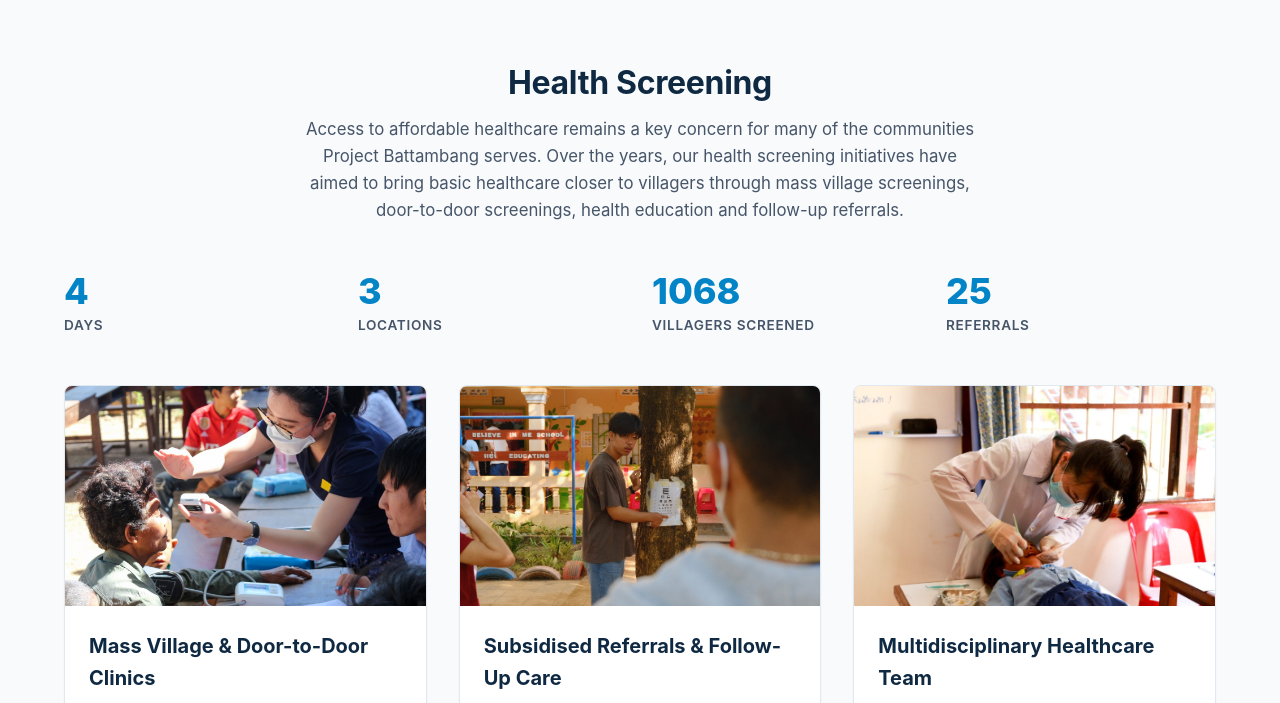
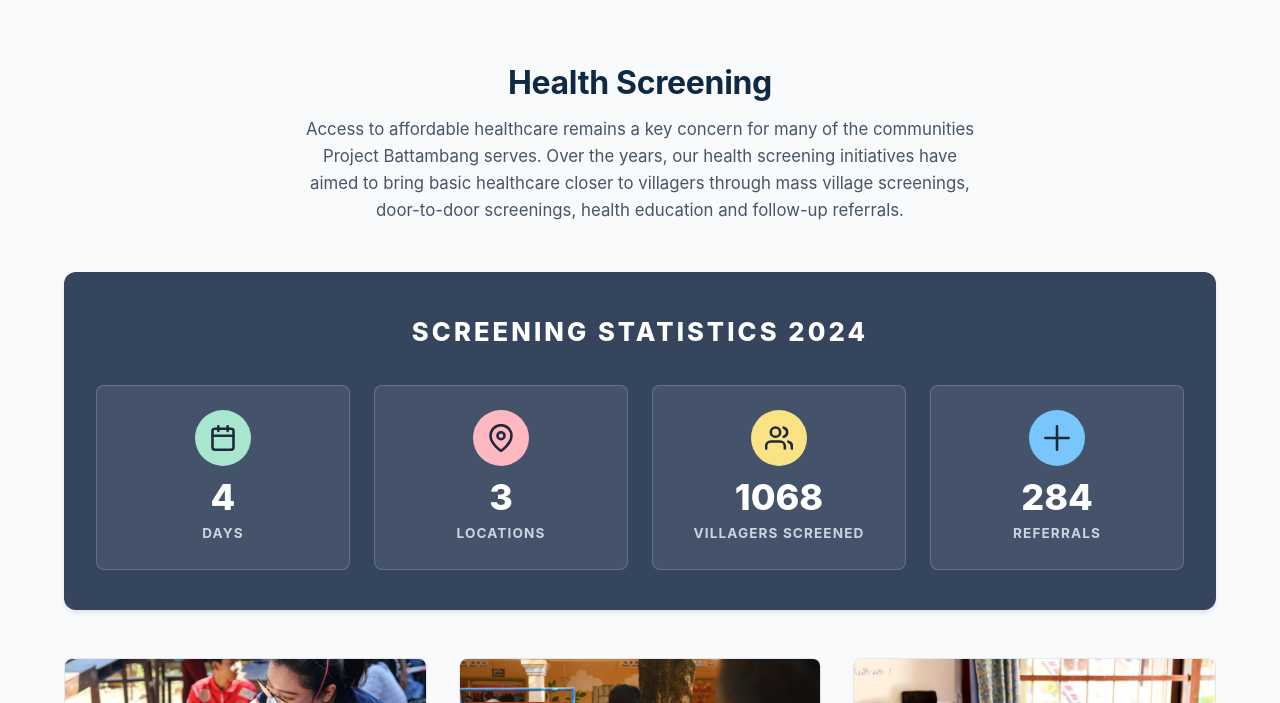
Before and after one commit to TanYiXun/project-battambang-website, a plain HTML site: page support-services.html in a window 1280 px wide. Shown: the part 80-783 px from the top of the page. Drawn offline with Linux system fonts and the light colour scheme.

Commit message:
Enhance Screening Statistics banner with dark slate background, title 2024, icons, stat cards, and 284 referrals count

```diff
--- a/content/support.json
+++ b/content/support.json
@@ -2,11 +2,12 @@
   "page_title": "Health Screening",
   "intro_text": "Access to affordable healthcare remains a key concern for many of the communities Project Battambang serves. Over the years, our health screening initiatives have aimed to bring basic healthcare closer to villagers through mass village screenings, door-to-door screenings, health education and follow-up referrals.",
   "hero_image": "images/fd6b4f_a7855784021d4c7eaa20451d8f6ed1e0~mv2_d_3456_5184_s_4_2.jpg",
+  "stats_title": "SCREENING STATISTICS 2024",
   "stats": [
-    { "label": "DAYS", "value": "4" },
-    { "label": "LOCATIONS", "value": "3" },
-    { "label": "VILLAGERS SCREENED", "value": "1068" },
-    { "label": "REFERRALS", "value": "25" }
+    { "label": "DAYS", "value": "4", "icon": "calendar" },
+    { "label": "LOCATIONS", "value": "3", "icon": "location" },
+    { "label": "VILLAGERS SCREENED", "value": "1068", "icon": "people" },
+    { "label": "REFERRALS", "value": "284", "icon": "bandage" }
   ],
   "areas": [
     {
--- a/css/style.css
+++ b/css/style.css
@@ -286,36 +286,75 @@
   flex-grow: 1;
 }
 
-/* Statistics Grid */
+/* Statistics Banner & Grid */
+.stats-banner {
+  background-color: #35455e;
+  border-radius: var(--radius-lg);
+  padding: 2.5rem 2rem;
+  margin-bottom: 3rem;
+  text-align: center;
+  color: #ffffff;
+  box-shadow: var(--shadow-md);
+}
+
+.stats-banner-title {
+  font-size: 1.6rem;
+  font-weight: 800;
+  letter-spacing: 0.12em;
+  text-transform: uppercase;
+  margin-bottom: 2rem;
+  color: #ffffff;
+}
+
 .stats-grid {
   display: grid;
   grid-template-columns: repeat(auto-fit, minmax(200px, 1fr));
   gap: 1.5rem;
-  margin-bottom: 3rem;
 }
 
-.stat-box {
-  background-color: var(--color-bg-card);
-  border: 1px solid var(--color-border);
+.stat-card {
+  background: rgba(255, 255, 255, 0.08);
+  border: 1px solid rgba(255, 255, 255, 0.18);
   border-radius: var(--radius-md);
-  padding: 1.75rem 1rem;
+  padding: 1.5rem 1rem;
   text-align: center;
+  display: flex;
+  flex-direction: column;
+  align-items: center;
+  justify-content: center;
+  transition: var(--transition);
+}
+
+.stat-card:hover {
+  background: rgba(255, 255, 255, 0.14);
+  transform: translateY(-2px);
+}
+
+.stat-icon {
+  width: 56px;
+  height: 56px;
+  border-radius: 50%;
+  display: flex;
+  align-items: center;
+  justify-content: center;
+  margin-bottom: 0.75rem;
+  font-size: 1.5rem;
 }
 
 .stat-value {
   font-size: 2.25rem;
   font-weight: 800;
-  color: var(--color-accent);
+  color: #ffffff;
   line-height: 1.1;
-  margin-bottom: 0.25rem;
 }
 
 .stat-label {
   font-size: 0.85rem;
-  font-weight: 600;
-  color: var(--color-text-muted);
+  font-weight: 700;
+  color: #cbd5e1;
   text-transform: uppercase;
-  letter-spacing: 0.05em;
+  letter-spacing: 0.08em;
+  margin-top: 0.35rem;
 }
 
 /* Donation Layout */
--- a/js/cms-loader.js
+++ b/js/cms-loader.js
@@ -122,15 +122,32 @@
         if (!data) return;
         if (data.page_title && document.querySelector('.page-title')) document.querySelector('.page-title').textContent = data.page_title;
         if (data.intro_text && document.querySelector('.page-intro')) document.querySelector('.page-intro').textContent = data.intro_text;
+        if (data.stats_title && document.querySelector('.stats-banner-title')) document.querySelector('.stats-banner-title').textContent = data.stats_title;
 
         const statsGrid = document.querySelector('.stats-grid');
         if (statsGrid && Array.isArray(data.stats) && data.stats.length > 0) {
-          statsGrid.innerHTML = data.stats.map(s => `
-            <div class="stat-card">
-              <div class="stat-value">${s.value || ''}</div>
-              <div class="stat-label">${s.label || ''}</div>
-            </div>
-          `).join('');
+          const iconSvgs = {
+            calendar: '<svg width="28" height="28" viewBox="0 0 24 24" fill="none" stroke="currentColor" stroke-width="2.2" stroke-linecap="round" stroke-linejoin="round"><rect x="3" y="4" width="18" height="18" rx="2" ry="2"></rect><line x1="16" y1="2" x2="16" y2="6"></line><line x1="8" y1="2" x2="8" y2="6"></line><line x1="3" y1="10" x2="21" y2="10"></line></svg>',
+            location: '<svg width="28" height="28" viewBox="0 0 24 24" fill="none" stroke="currentColor" stroke-width="2.2" stroke-linecap="round" stroke-linejoin="round"><path d="M21 10c0 7-9 13-9 13s-9-6-9-13a9 9 0 0 1 18 0z"></path><circle cx="12" cy="10" r="3"></circle></svg>',
+            people: '<svg width="28" height="28" viewBox="0 0 24 24" fill="none" stroke="currentColor" stroke-width="2.2" stroke-linecap="round" stroke-linejoin="round"><path d="M17 21v-2a4 4 0 0 0-4-4H5a4 4 0 0 0-4 4v2"></path><circle cx="9" cy="7" r="4"></circle><path d="M23 21v-2a4 4 0 0 0-3-3.87"></path><path d="M16 3.13a4 4 0 0 1 0 7.75"></path></svg>',
+            bandage: '<svg width="28" height="28" viewBox="0 0 24 24" fill="none" stroke="currentColor" stroke-width="2.2" stroke-linecap="round" stroke-linejoin="round"><path d="M12 2v20M2 12h20"></path></svg>'
+          };
+          const iconBgColors = { calendar: '#a8e6cf', location: '#fdb8c0', people: '#fbe285', bandage: '#78c6fb' };
+
+          statsGrid.innerHTML = data.stats.map(s => {
+            const iconKey = s.icon || 'calendar';
+            const svg = iconSvgs[iconKey] || iconSvgs.calendar;
+            const bg = iconBgColors[iconKey] || '#78c6fb';
+            return `
+              <div class="stat-card">
+                <div class="stat-icon" style="background: ${bg}; color: #1e293b;">
+                  ${svg}
+                </div>
+                <div class="stat-value">${s.value || ''}</div>
+                <div class="stat-label">${s.label || ''}</div>
+              </div>
+            `;
+          }).join('');
         }
 
         const areasGrid = document.querySelector('.areas-grid');
--- a/support-services.html
+++ b/support-services.html
@@ -45,23 +45,38 @@
         </p>
       </div>
 
-      <!-- Stats Grid -->
-      <div class="stats-grid" style="display: grid; grid-template-columns: repeat(auto-fit, minmax(180px, 1fr)); gap: 1.5rem; margin-bottom: 3rem;">
-        <div class="stat-card" style="background: var(--color-bg-subtle); padding: 1.5rem; border-radius: 8px; text-align: center; border: 1px solid var(--color-border);">
-          <div class="stat-value" style="font-size: 2rem; font-weight: 700; color: var(--color-primary);">4</div>
-          <div class="stat-label" style="font-size: 0.9rem; font-weight: 600; color: var(--color-text-muted); text-transform: uppercase; margin-top: 0.25rem;">DAYS</div>
-        </div>
-        <div class="stat-card" style="background: var(--color-bg-subtle); padding: 1.5rem; border-radius: 8px; text-align: center; border: 1px solid var(--color-border);">
-          <div class="stat-value" style="font-size: 2rem; font-weight: 700; color: var(--color-primary);">3</div>
-          <div class="stat-label" style="font-size: 0.9rem; font-weight: 600; color: var(--color-text-muted); text-transform: uppercase; margin-top: 0.25rem;">LOCATIONS</div>
-        </div>
-        <div class="stat-card" style="background: var(--color-bg-subtle); padding: 1.5rem; border-radius: 8px; text-align: center; border: 1px solid var(--color-border);">
-          <div class="stat-value" style="font-size: 2rem; font-weight: 700; color: var(--color-primary);">1068</div>
-          <div class="stat-label" style="font-size: 0.9rem; font-weight: 600; color: var(--color-text-muted); text-transform: uppercase; margin-top: 0.25rem;">VILLAGERS SCREENED</div>
-        </div>
-        <div class="stat-card" style="background: var(--color-bg-subtle); padding: 1.5rem; border-radius: 8px; text-align: center; border: 1px solid var(--color-border);">
-          <div class="stat-value" style="font-size: 2rem; font-weight: 700; color: var(--color-primary);">25</div>
-          <div class="stat-label" style="font-size: 0.9rem; font-weight: 600; color: var(--color-text-muted); text-transform: uppercase; margin-top: 0.25rem;">REFERRALS</div>
+      <!-- Screening Statistics 2024 Banner -->
+      <div class="stats-banner">
+        <h2 class="stats-banner-title">SCREENING STATISTICS 2024</h2>
+        <div class="stats-grid">
+          <div class="stat-card">
+            <div class="stat-icon" style="background: #a8e6cf; color: #1e293b;">
+              <svg width="28" height="28" viewBox="0 0 24 24" fill="none" stroke="currentColor" stroke-width="2.2" stroke-linecap="round" stroke-linejoin="round"><rect x="3" y="4" width="18" height="18" rx="2" ry="2"></rect><line x1="16" y1="2" x2="16" y2="6"></line><line x1="8" y1="2" x2="8" y2="6"></line><line x1="3" y1="10" x2="21" y2="10"></line></svg>
+            </div>
+            <div class="stat-value">4</div>
+            <div class="stat-label">DAYS</div>
+          </div>
+          <div class="stat-card">
+            <div class="stat-icon" style="background: #fdb8c0; color: #1e293b;">
+              <svg width="28" height="28" viewBox="0 0 24 24" fill="none" stroke="currentColor" stroke-width="2.2" stroke-linecap="round" stroke-linejoin="round"><path d="M21 10c0 7-9 13-9 13s-9-6-9-13a9 9 0 0 1 18 0z"></path><circle cx="12" cy="10" r="3"></circle></svg>
+            </div>
+            <div class="stat-value">3</div>
+            <div class="stat-label">LOCATIONS</div>
+          </div>
+          <div class="stat-card">
+            <div class="stat-icon" style="background: #fbe285; color: #1e293b;">
+              <svg width="28" height="28" viewBox="0 0 24 24" fill="none" stroke="currentColor" stroke-width="2.2" stroke-linecap="round" stroke-linejoin="round"><path d="M17 21v-2a4 4 0 0 0-4-4H5a4 4 0 0 0-4 4v2"></path><circle cx="9" cy="7" r="4"></circle><path d="M23 21v-2a4 4 0 0 1 0 7.75"></path><path d="M16 3.13a4 4 0 0 1 0 7.75"></path></svg>
+            </div>
+            <div class="stat-value">1068</div>
+            <div class="stat-label">VILLAGERS SCREENED</div>
+          </div>
+          <div class="stat-card">
+            <div class="stat-icon" style="background: #78c6fb; color: #1e293b;">
+              <svg width="28" height="28" viewBox="0 0 24 24" fill="none" stroke="currentColor" stroke-width="2.2" stroke-linecap="round" stroke-linejoin="round"><path d="M12 2v20M2 12h20"></path></svg>
+            </div>
+            <div class="stat-value">284</div>
+            <div class="stat-label">REFERRALS</div>
+          </div>
         </div>
       </div>
 
```
Also changed, not shown: .pages.yml.
